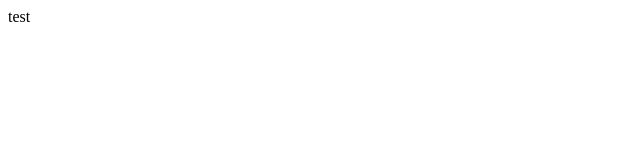
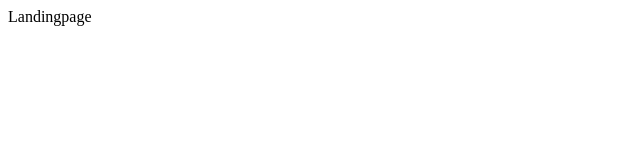
Before and after one commit to joe135730/husky-bridge, a React (Vite) app: page / in a window 1280 px wide. Shown: the top 160 px of the page, without its empty margins (0-640 px from the left). Built offline with nearby package versions, Linux system fonts and the light colour scheme.

Commit message:
First Commit

```diff
--- a/src/App.tsx
+++ b/src/App.tsx
@@ -1,16 +1,18 @@
 import { useState } from 'react'
-import reactLogo from './assets/react.svg'
-import viteLogo from '/vite.svg'
+import { Route, Routes, BrowserRouter } from "react-router-dom";
+import LandingPage from './LandingPage';
 import './App.css'
 
-function App() {
-  const [count, setCount] = useState(0)
-
+export default function App() {
   return (
-   <div>
-      test
-   </div>
-  )
+    <BrowserRouter>
+      <div>
+        <Routes>
+          <Route path="/" element={<LandingPage />} />
+          {/* Optional secondary route */}
+          <Route path="/LandingPage" element={<LandingPage />} />
+        </Routes>
+      </div>
+    </BrowserRouter>
+  );
 }
-
-export default App
--- /dev/null
+++ b/src/LandingPage/index.tsx
@@ -0,0 +1,7 @@
+export default function LandingPage() {
+    return(
+        <div>
+            Landingpage
+        </div>
+    );
+}
```
Also changed, not shown: src/LandingPage/navbar.tsx (added, +7 -0 lines).
